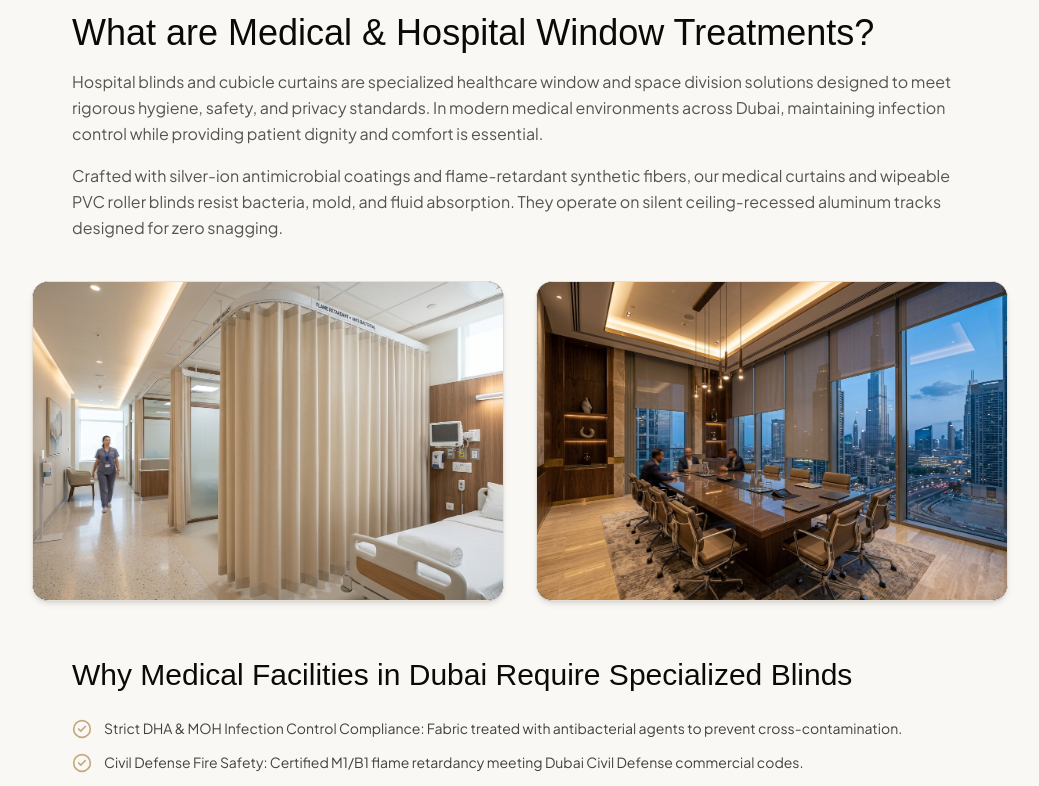
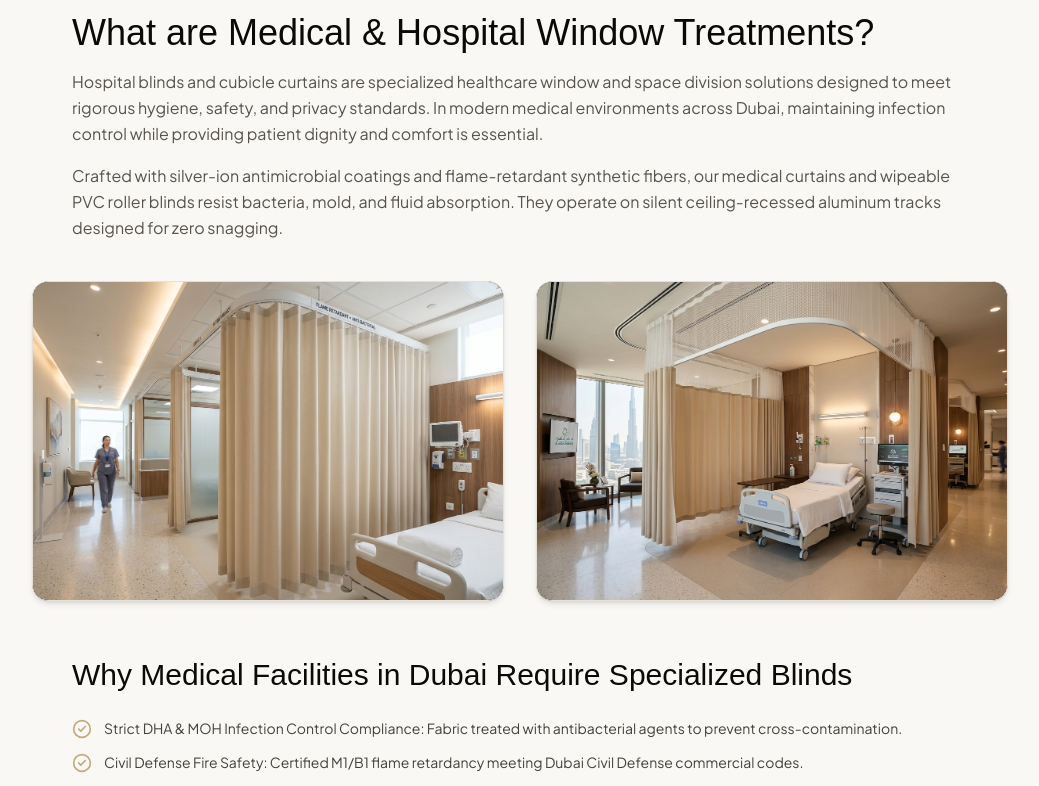
Before and after one commit to itfalcon176/curtains-plam, a Next.js app: page /hospital-blinds-curtains in a window 1280 px wide. Shown: the part 514-1300 px from the top of the page, without its empty margins (120-1159 px from the left). Built offline with nearby package versions, Linux system fonts and the light colour scheme; a web font is replaced by a local one.

Commit message:
feat: add medical curtains and hospital blinds pages with new clinic imagery

```diff
--- a/src/app/hospital-blinds-curtains/page.tsx
+++ b/src/app/hospital-blinds-curtains/page.tsx
@@ -15,10 +15,10 @@ export default function HospitalBlindsPage() {
         "Hospital blinds and cubicle curtains are specialized healthcare window and space division solutions designed to meet rigorous hygiene, safety, and privacy standards. In modern medical environments across Dubai, maintaining infection control while providing patient dignity and comfort is essential.",
         "Crafted with silver-ion antimicrobial coatings and flame-retardant synthetic fibers, our medical curtains and wipeable PVC roller blinds resist bacteria, mold, and fluid absorption. They operate on silent ceiling-recessed aluminum tracks designed for zero snagging.",
       ]}
-      images={["/card-medical-curtains.jpg", "/card-commercial-office.jpg"]}
+      images={["/card-medical-curtains.jpg", "/card-medical-clinic.jpg"]}
       imageAltText={[
         "Antimicrobial medical cubicle curtains in Dubai hospital",
-        "Wipeable healthcare roller blinds in clinic room",
+        "Wipeable healthcare cubicle drapery in clinic room",
       ]}
       whyNeedHeading="Why Medical Facilities in Dubai Require Specialized Blinds"
       whyNeedPoints={[
--- a/src/app/medical-curtains/page.tsx
+++ b/src/app/medical-curtains/page.tsx
@@ -14,8 +14,8 @@ export default function MedicalCurtainsPage() {
         "Medical Curtains are specialized antibacterial and flame-retardant fabric partitions used in hospital patient rooms, emergency wards, consultation suites, and clinical therapy bays. Fabricated with silver-ion or permanent anti-microbial treatments, they prevent cross-contamination and bacterial growth in high-sanitation environments.",
         "Equipped with ventilated ceiling mesh tops for sprinkler system compliance and heavy-duty smooth glide aluminum tracking, our healthcare curtains meet all UAE Ministry of Health and Dubai Civil Defense safety regulations.",
       ]}
-      images={["/card-medical-curtains.jpg", "/card-commercial-office.jpg"]}
-      imageAltText={["Hospital Cubicle Curtains", "Dubai Clinic Suite"]}
+      images={["/card-medical-curtains.jpg", "/card-medical-clinic.jpg"]}
+      imageAltText={["Hospital Cubicle Curtains", "Dubai Medical Clinic Cubicle Drapery"]}
       whyNeedHeading="Why You Need Certified Medical Curtains in Dubai"
       whyNeedPoints={[
         "DHA & UAE Health Regulation Compliance: Certified anti-microbial and flame-retardant materials adhering to strict healthcare fitout standards.",
```
Also changed, not shown: public/card-medical-clinic.jpg (added).
